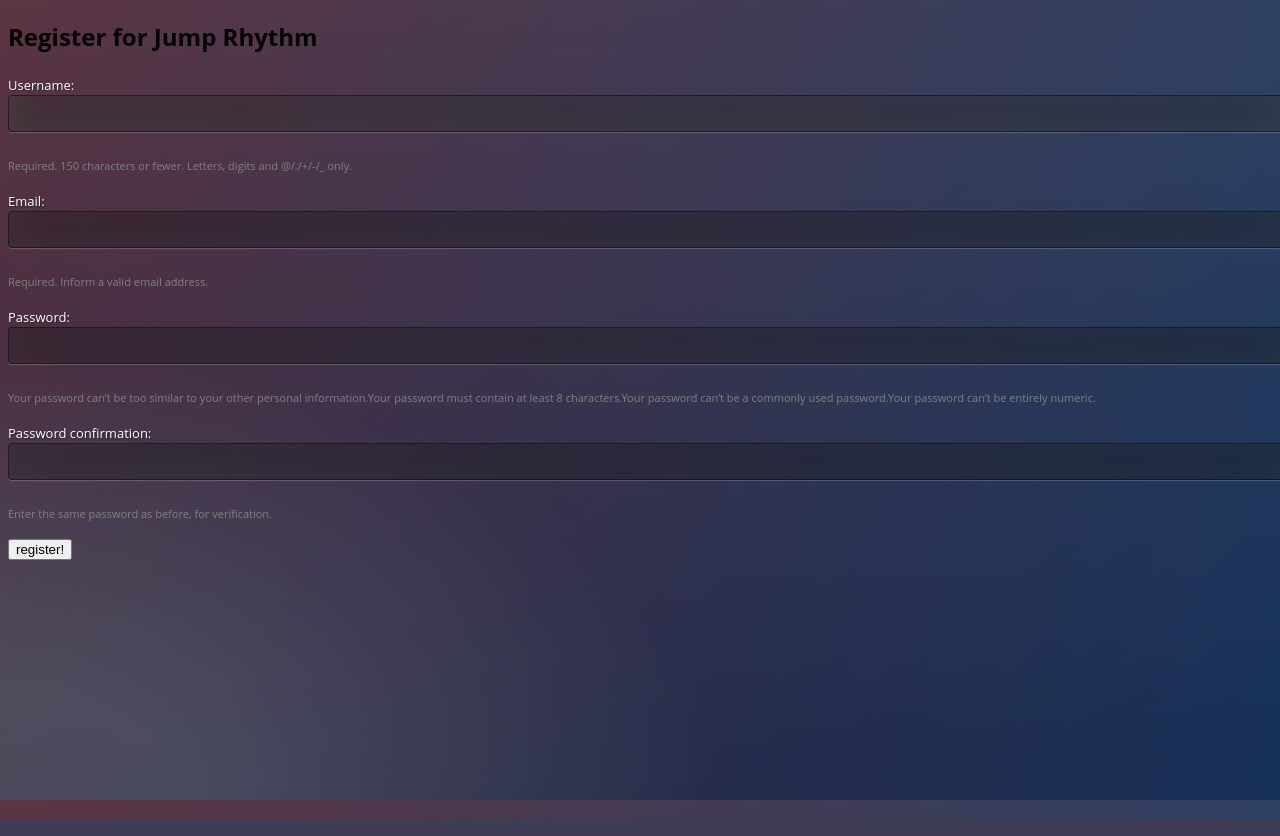
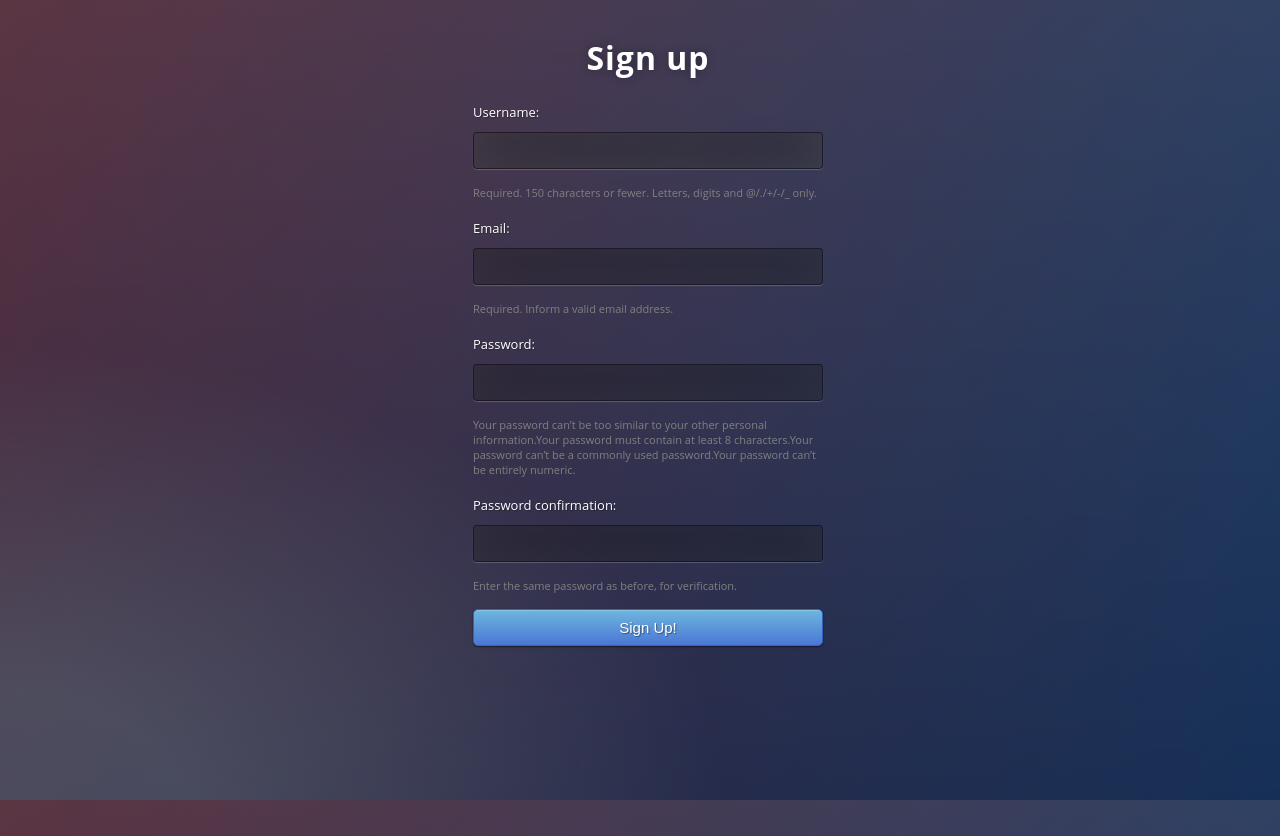
Before and after one commit to WANGXiaowen0904/JumpRhythm, a Django app: page /jumprhythm/sign-up/ in a window 1280 px wide. Run offline with Django 3.2, Linux system fonts and the light colour scheme.

Commit message:
Refined sytle for sign in/up.

```diff
--- a/myauth/static/css/forms.css
+++ b/myauth/static/css/forms.css
@@ -91,16 +91,12 @@
     display: block;
 }
 
-.sign-in {
-    position: absolute;
-    top: 50%;
-    left: 50%;
-    margin: -150px 0 0 -150px;
-    width: 300px;
-    height: 300px;
+.sign {
+    width: 350px;
+    margin: 36px auto auto;
 }
 
-.sign-in h1 {
+.sign h1 {
     color: #fff;
     text-shadow: 0 0 10px rgba(0, 0, 0, 0.3);
     letter-spacing: 1px;
@@ -111,7 +107,6 @@
     width: 100%;
     margin-bottom: 10px;
     background: rgba(0, 0, 0, 0.3);
-    border: none;
     outline: none;
     padding: 10px;
     font-size: 13px;
@@ -125,6 +120,7 @@
     -o-transition: box-shadow .5s ease;
     -ms-transition: box-shadow .5s ease;
     transition: box-shadow .5s ease;
+    transform: translateY(10px);
 }
 
 input:focus {
--- a/myauth/templates/myauth/base.html
+++ b/myauth/templates/myauth/base.html
@@ -10,7 +10,9 @@
     <link rel="stylesheet" href="{% static 'css/theme.css' %}">
 </head>
 <body>
+    <div class="sign">
 {% block content %}
 {% endblock %}
+    </div>
 </body>
 </html>
--- a/myauth/templates/myauth/signin.html
+++ b/myauth/templates/myauth/signin.html
@@ -3,12 +3,10 @@
 {% block title %}Sign in{% endblock %}
 
 {% block content %}
-    <div class="sign-in">
     <h1>Sign in</h1>
     <form method="post">
         {% csrf_token %}
         {{ form.as_p }}
         <button type="submit" class="btn btn-block btn-large btn-primary">Sign in</button>
     </form>
-    </div>
 {% endblock %}
--- a/myauth/templates/myauth/signup.html
+++ b/myauth/templates/myauth/signup.html
@@ -3,7 +3,7 @@
 {% block title %}Sign up{% endblock %}
 
 {% block content %}
-    <h2>Register for Jump Rhythm</h2>
+    <h1>Sign up</h1>
     <form method="post">
         {% csrf_token %}
         {% for field in form %}
@@ -20,11 +20,8 @@
                         </script>
                     </div>
                 {% endif %}
-            {% for error in field.errors %}
-                <div style="display:block; font-size: 13px; margin-bottom: 4px; color: red">{{ error }}</div>
-            {% endfor %}
             </p>
         {% endfor %}
-        <button type="submit">register!</button>
+        <button type="submit" class="btn btn-primary btn-block btn-large">Sign Up!</button>
     </form>
 {% endblock %}
```
Also changed, not shown: 1 other file. Lines whose indentation alone changed are shown as unchanged.
